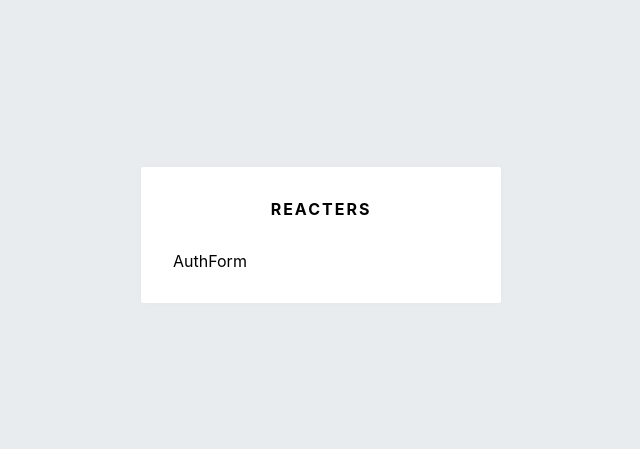
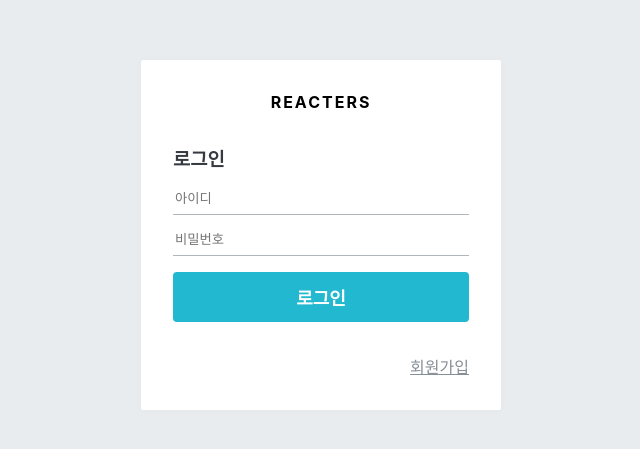
Before and after one commit to oinochoe/react_blog, a React (Create React App) app in the folder blog-frontend/: page /login in a window 1280 px wide. Shown: the part 165-614 px from the top of the page, without its empty margins (319-959 px from the left). Built offline with nearby package versions, Linux system fonts and the light colour scheme.

Commit message:
로그인폼 css 작업 완료

```diff
--- a/blog-frontend/package.json
+++ b/blog-frontend/package.json
@@ -6,6 +6,7 @@
     "@testing-library/jest-dom": "^4.2.4",
     "@testing-library/react": "^9.3.2",
     "@testing-library/user-event": "^7.1.2",
+    "generator-code": "^1.2.13",
     "immer": "^6.0.9",
     "react": "^16.13.1",
     "react-dom": "^16.13.1",
--- a/blog-frontend/src/components/auth/AuthForm.js
+++ b/blog-frontend/src/components/auth/AuthForm.js
@@ -1,12 +1,81 @@
 import React from 'react';
 import styled from 'styled-components';
+import { Link } from 'react-router-dom';
+import palette from '../../lib/styles/palette';
+import Button from '../common/Button';
 
 /* 회원가입 또는 로그인 폼을 보여 줍니다. */
 
-const AuthFormBlock = styled.div``;
+const AuthFormBlock = styled.div`
+    h3 {
+        margin: 0;
+        margin-bottom: 1rem;
+        color: ${palette.gray[8]};
+    }
+`;
+
+/**
+ * 스타일링된 input
+ */
+const StyledInput = styled.input`
+    width: 100%;
+    padding-bottom: 0.5rem;
+    outline: none;
+    border: none;
+    border-bottom: 1px solid ${palette.gray[5]};
+    &:focus {
+        border-bottom: 1px solid ${palette.gray[7]};
+        color: $oc-teal-7;
+    }
+    & + & {
+        margin-top: 1rem;
+    }
+`;
+
+/**
+ * 폼 하단에 로그인 혹은 회원가입 링크를 보여 줌
+ */
+const Footer = styled.div`
+    margin-top: 2rem;
+    text-align: right;
+    a {
+        color: ${palette.gray[6]};
+        text-decoration: underline;
+        &:hover {
+            color: ${palette.gray[9]};
+        }
+    }
+`;
+
+const ButtonWithMarginTop = styled(Button)`
+    margin-top: 1rem;
+`;
 
 const AuthForm = () => {
-    return <AuthFormBlock>AuthForm</AuthFormBlock>;
+    return (
+        <AuthFormBlock>
+            <h3>로그인</h3>
+            <form>
+                <StyledInput
+                    autoComplete="username"
+                    name="username"
+                    placeholder="아이디"
+                />
+                <StyledInput
+                    type="password"
+                    autoComplete="new-password"
+                    name="password"
+                    placeholder="비밀번호"
+                />
+                <ButtonWithMarginTop fullWidth cyan>
+                    로그인
+                </ButtonWithMarginTop>
+            </form>
+            <Footer>
+                <Link to="/register">회원가입</Link>
+            </Footer>
+        </AuthFormBlock>
+    );
 };
 
 export default AuthForm;
--- a/blog-frontend/src/components/common/Button.js
+++ b/blog-frontend/src/components/common/Button.js
@@ -1,5 +1,5 @@
 import React from 'react';
-import styled from 'styled-components';
+import styled, { css } from 'styled-components';
 import palette from '../../lib/styles/palette';
 
 const StyledButton = styled.button`
@@ -16,6 +16,24 @@ const StyledButton = styled.button`
     &:hover {
         background: ${palette.gray[6]};
     }
+
+    ${(props) =>
+        props.fullWidth &&
+        css`
+            width: 100%;
+            padding-top: 0.75rem;
+            padding-bottom: 0.75rem;
+            font-size: 1.125rem;
+        `}
+
+    ${(props) =>
+        props.cyan &&
+        css`
+            background: ${palette.cyan[5]};
+            &:hover {
+                background: ${palette.cyan[4]};
+            }
+        `}
 `;
 
 const Button = (props) => <StyledButton {...props} />;
```
Also changed, not shown: 2 other files (tests, documents, lock files or other folders).
